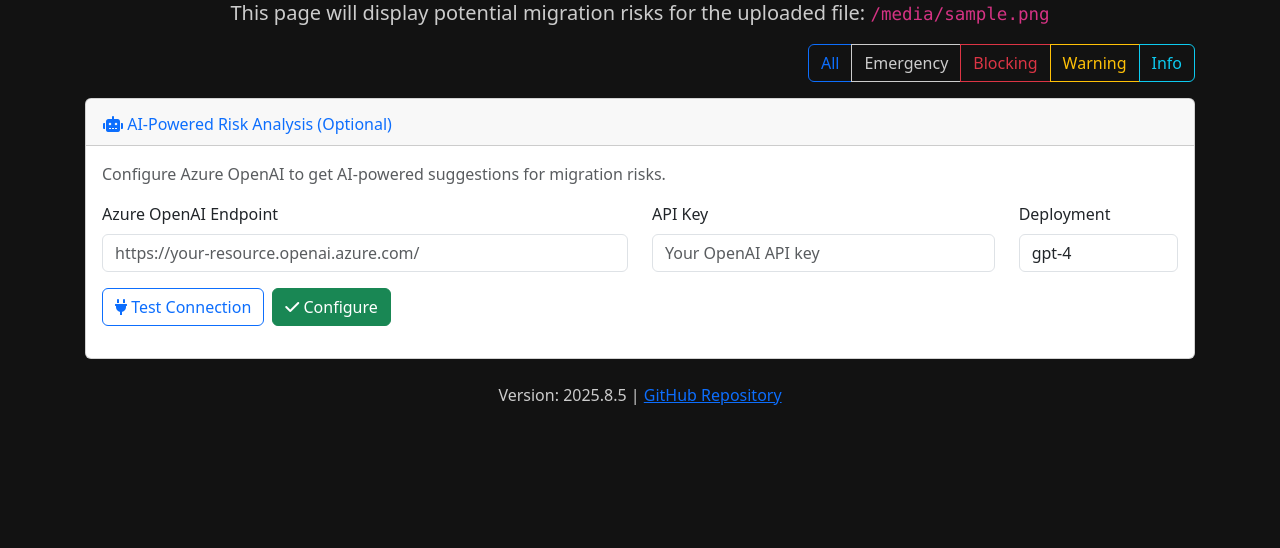
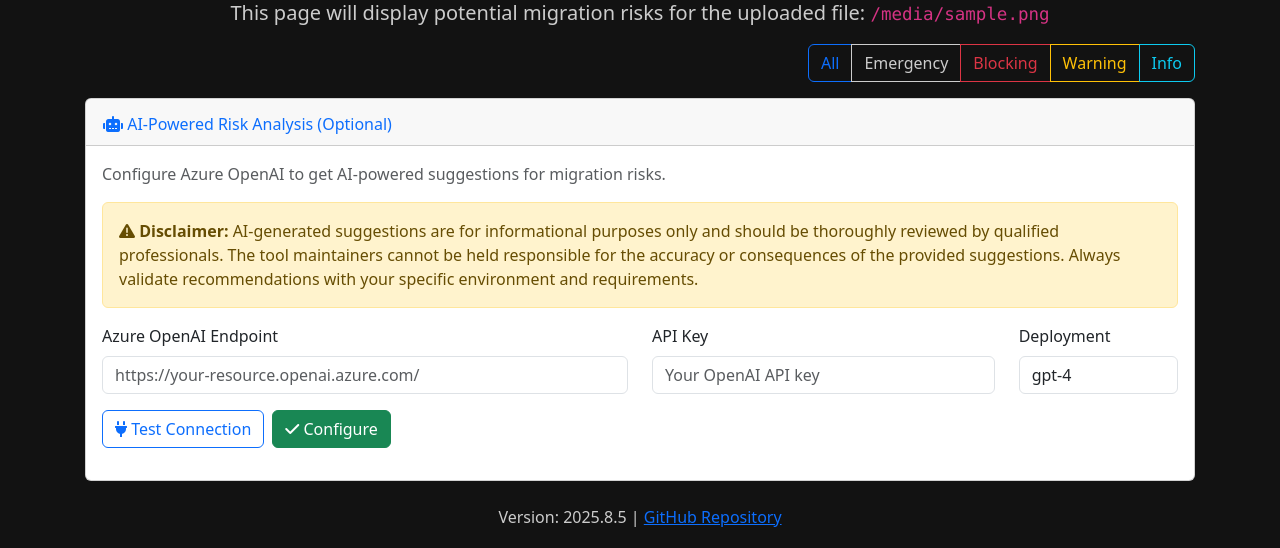
Before and after one commit to lrivallain/avs-rvtools-analyzer, a FastAPI app: template avs_rvtools_analyzer/templates/analyze.html in a window 1280 px wide, after a click on "AI-Powered Risk Analysis (Optional)". Shown: the part 164-712 px from the top of the page. Run offline with FastAPI, Linux system fonts and the light colour scheme; the template is opened without the code that fills it: most values are stand-ins (such as "Sample title", 1, 10 or a date in 2020); parts of the project's set-up code (start-up, migrations or seed data) failed here and were passed over; some libraries are stand-ins or nearby versions.

Commit message:
feat: Update Azure OpenAI to generate HTML directly and add disclaimer
Co-authored-by: lrivallain <778745+lrivallain@users.noreply.github.com>

```diff
--- a/avs_rvtools_analyzer/templates/analyze.html
+++ b/avs_rvtools_analyzer/templates/analyze.html
@@ -53,6 +53,15 @@
     <div id="collapseAzureOpenAI" class="collapse">
         <div class="card-body">
             <p class="text-muted">Configure Azure OpenAI to get AI-powered suggestions for migration risks.</p>
+
+            <!-- Disclaimer Message -->
+            <div class="alert alert-warning" role="alert">
+                <i class="fas fa-exclamation-triangle"></i> <strong>Disclaimer:</strong>
+                AI-generated suggestions are for informational purposes only and should be thoroughly reviewed by qualified professionals.
+                The tool maintainers cannot be held responsible for the accuracy or consequences of the provided suggestions.
+                Always validate recommendations with your specific environment and requirements.
+            </div>
+
             <form id="azure-openai-form">
                 <div class="row">
                     <div class="col-md-6">
@@ -592,14 +601,8 @@
         const suggestionContent = document.getElementById(`ai-suggestion-content-${riskName}`);
 
         if (suggestionArea && suggestionContent) {
-            // Convert plain text to HTML with basic formatting
-            const formattedSuggestion = suggestion
-                .replace(/\n\n/g, '</p><p>')
-                .replace(/\n/g, '<br>')
-                .replace(/\*\*(.*?)\*\*/g, '<strong>$1</strong>')
-                .replace(/\*(.*?)\*/g, '<em>$1</em>');
-
-            suggestionContent.innerHTML = `<p>${formattedSuggestion}</p>`;
+            // AI now returns HTML content directly, no transformation needed
+            suggestionContent.innerHTML = suggestion;
             suggestionArea.style.display = '';
 
             // Scroll to the suggestion
```
Also changed, not shown: avs_rvtools_analyzer/services/azure_openai_service.py (+7 -2 lines).
